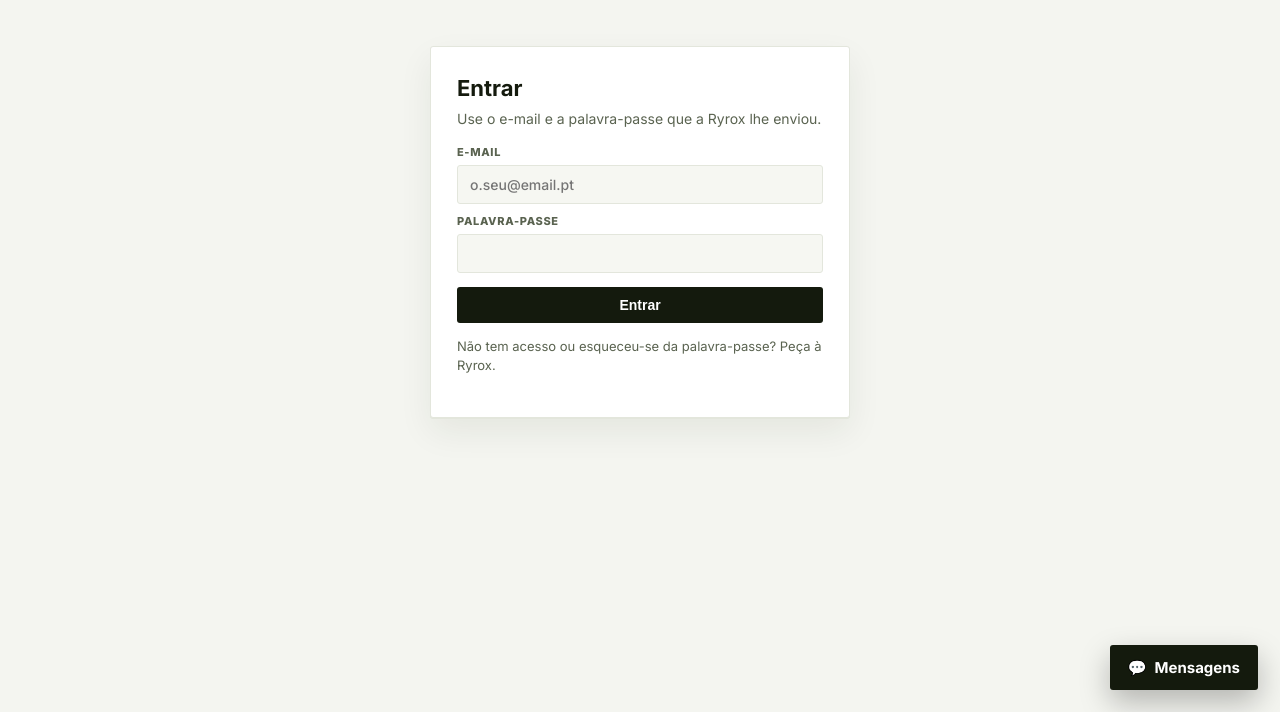
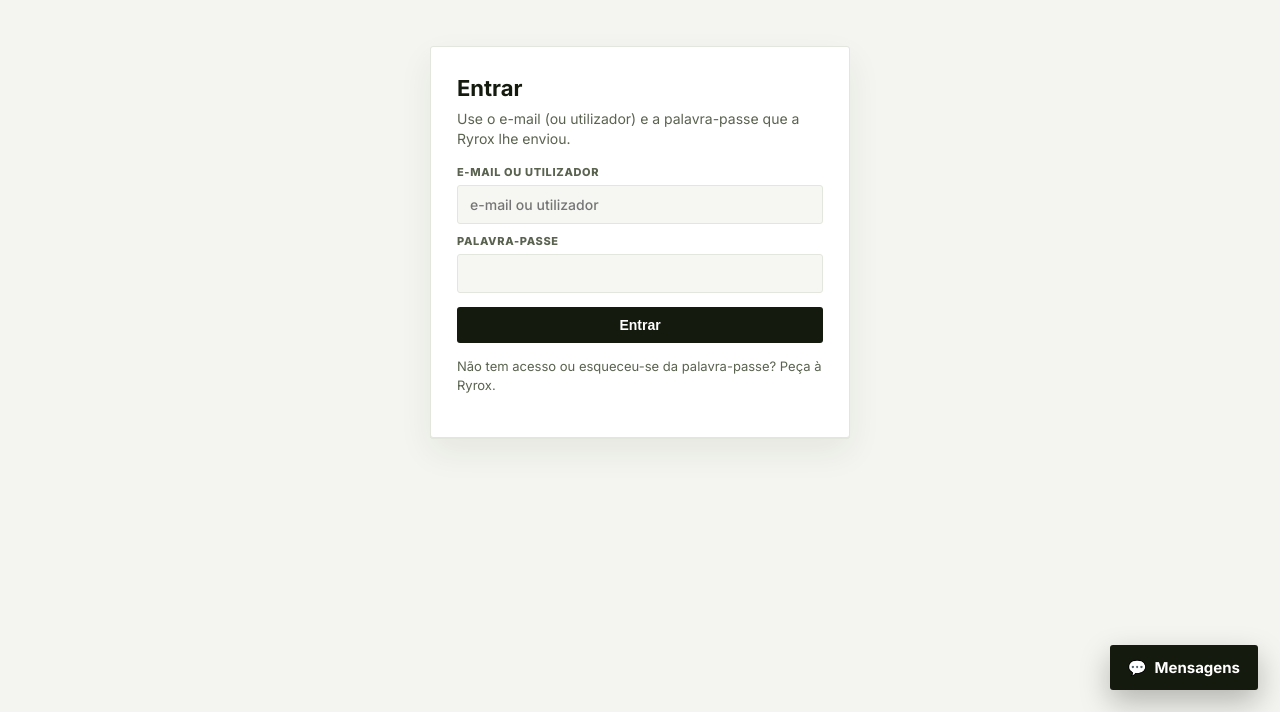
Before and after one commit to Ryrox-Grupo/mundo-do-azeite-portal, a plain HTML site: page index.html in a window 1280 px wide. Shown: the part 88-800 px from the top of the page. Drawn offline with nearby package versions, Linux system fonts and the light colour scheme.

Commit message:
Portal: entrar com e-mail ou utilizador

```diff
--- a/index.html
+++ b/index.html
@@ -178,8 +178,8 @@ function produtorPorEmail(email){
 function ecraLogin(passo, email, msg){
   $("quem").innerHTML = "";
   // entrada com o e-mail e a palavra-passe de cada pessoa (dados na ficha da entidade, 09-11-2026)
-  $("app").innerHTML = `<div class="login"><h1>Entrar</h1><p>Use o e-mail e a palavra-passe que a Ryrox lhe enviou.</p>
-    <label>E-mail</label><input id="lEmail" type="email" autocomplete="username" placeholder="o.seu@email.pt" value="${esc(email||"")}">
+  $("app").innerHTML = `<div class="login"><h1>Entrar</h1><p>Use o e-mail (ou utilizador) e a palavra-passe que a Ryrox lhe enviou.</p>
+    <label>E-mail ou utilizador</label><input id="lEmail" type="text" autocapitalize="none" autocomplete="username" placeholder="e-mail ou utilizador" value="${esc(email||"")}">
     <label style="margin-top:10px">Palavra-passe</label><input id="lCod" type="password" autocomplete="current-password">
     <button class="btn" id="lEntrar" style="width:100%;margin-top:14px">Entrar</button>
     ${msg||""}<p style="margin-top:14px;font-size:13px;color:var(--mut)">Não tem acesso ou esqueceu-se da palavra-passe? Peça à Ryrox.</p></div>`;
```
